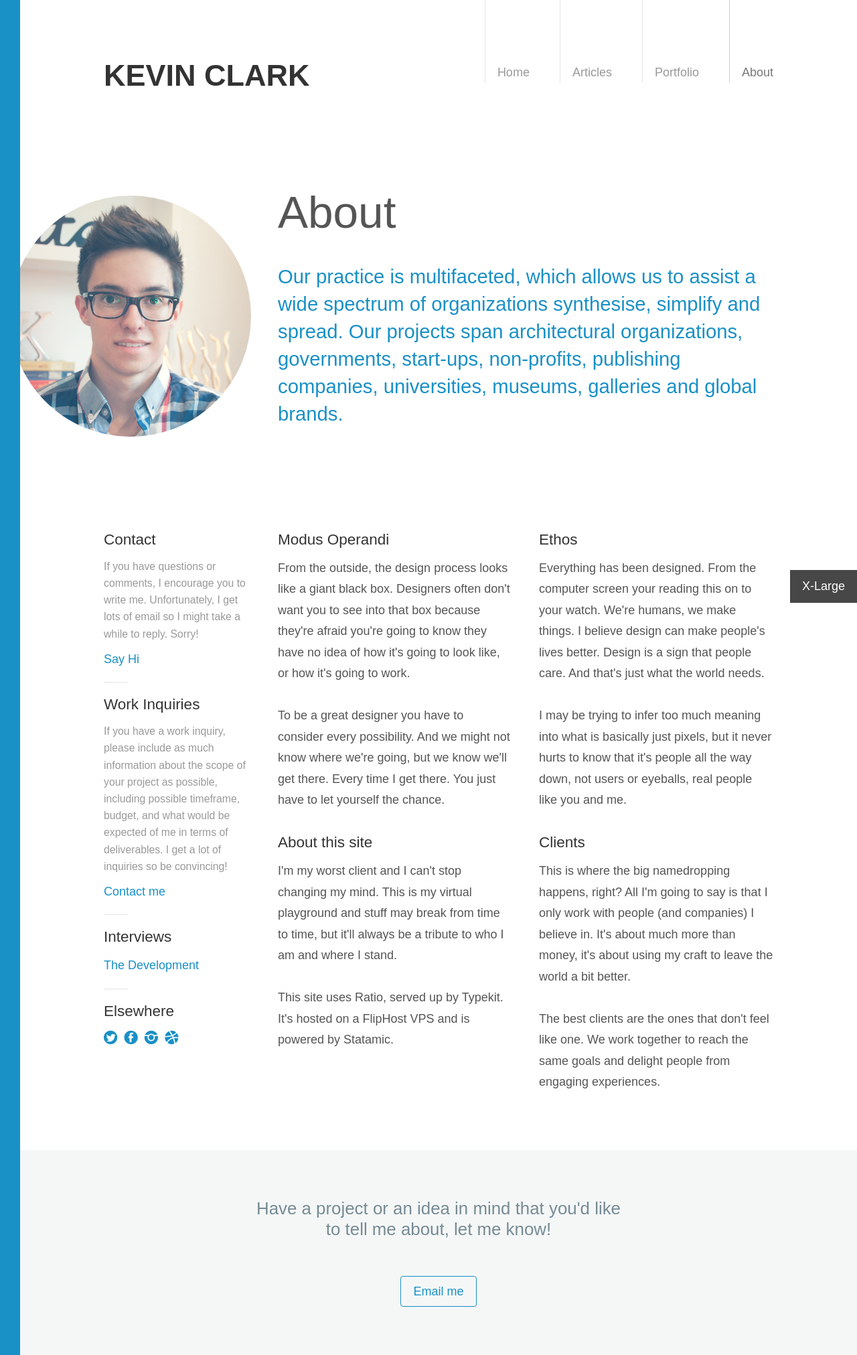
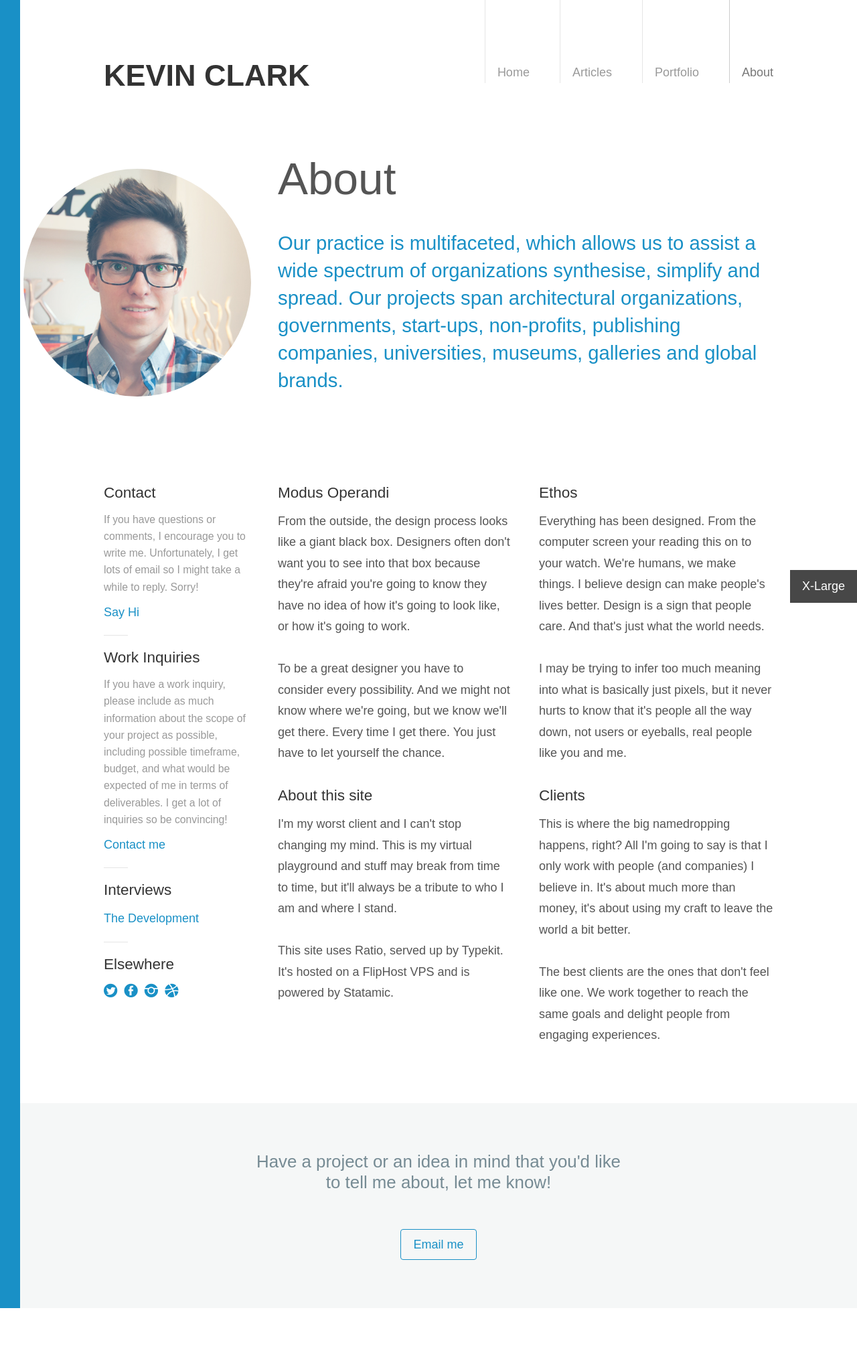
Before and after one commit to vernalkick/kevinclark, a Jekyll site: the page built from about/index.html, in a window 1280 px wide. Shown: the whole page at 67% size. Built offline with Jekyll 4.4.1, drawn with Linux system fonts in a browser that asks for light colours; nearby versions of some CDN libraries; some web fonts are replaced; Markdown is read by kramdown in place of the engine named in the settings; after the commit the page ends 1953 px from its top, so only the background shows below that.

Commit message:
Move the about header up a little bit

```diff
--- a/_includes/footer.html
+++ b/_includes/footer.html
@@ -1,4 +1,6 @@
-	{% include scripts.html %}
+	</div>
+
+  {% include scripts.html %}
 
   </body>
 </html>
--- a/_includes/header.html
+++ b/_includes/header.html
@@ -28,6 +28,8 @@
 
 <body>
 
+<div id="container">
+
 	<header role="banner">
 	  <div class="wrap">
 	      <a href="/" class="logo">Kevin Clark</a>
--- a/assets/styles/css/style.css
+++ b/assets/styles/css/style.css
@@ -1025,6 +1025,11 @@ body {
   width: device-width;
 }
 /* - 03. Wrapper ----------------------------------------------------------------------- */
+#container {
+  overflow: hidden;
+  display: block;
+}
+
 .wrap {
   margin: 0 auto;
   width: 86%;
@@ -1054,7 +1059,6 @@ body {
 }
 main {
   display: block;
-  overflow: hidden;
 }
 
 /* - Page ----------------------------------------------------------------------- */
@@ -1833,6 +1837,8 @@ body:before {
     padding-top: 5%;
     padding-bottom: 5%;
     padding-left: 34.75%;
+    margin-top: -5%;
+    margin-bottom: -2%;
   }
 
   #about-aside {
@@ -1885,6 +1891,8 @@ body:before {
     right: 78%;
     width: 360px;
     margin-top: -180px;
+    width: 340px;
+    margin-top: -170px;
   }
 }
 
--- a/assets/styles/scss/_pages/_about.scss
+++ b/assets/styles/scss/_pages/_about.scss
@@ -74,6 +74,8 @@
     padding-top: 5%;
     padding-bottom: 5%;
     padding-left: 34.75%;
+    margin-top: -5%;
+    margin-bottom: -2%;
   }
   #about-aside {
     @include column(4);
@@ -111,5 +113,8 @@
     right: 78%;
     width: 360px;
     margin-top: -180px;
+
+    width: 340px;
+    margin-top: -170px;
   }
 } // End of xlarge
--- a/assets/styles/scss/_pages/_base.scss
+++ b/assets/styles/scss/_pages/_base.scss
@@ -47,6 +47,11 @@ body {
 
 /* - 03. Wrapper ----------------------------------------------------------------------- */
 
+#container {
+  overflow: hidden;
+  display: block;
+}
+
 .wrap {
 	margin: 0 auto;
 	width: 86%;
@@ -68,7 +73,6 @@ body {
 
 main {
 	display: block;
-	overflow: hidden;
 }
 
 /* - Page ----------------------------------------------------------------------- */
```
